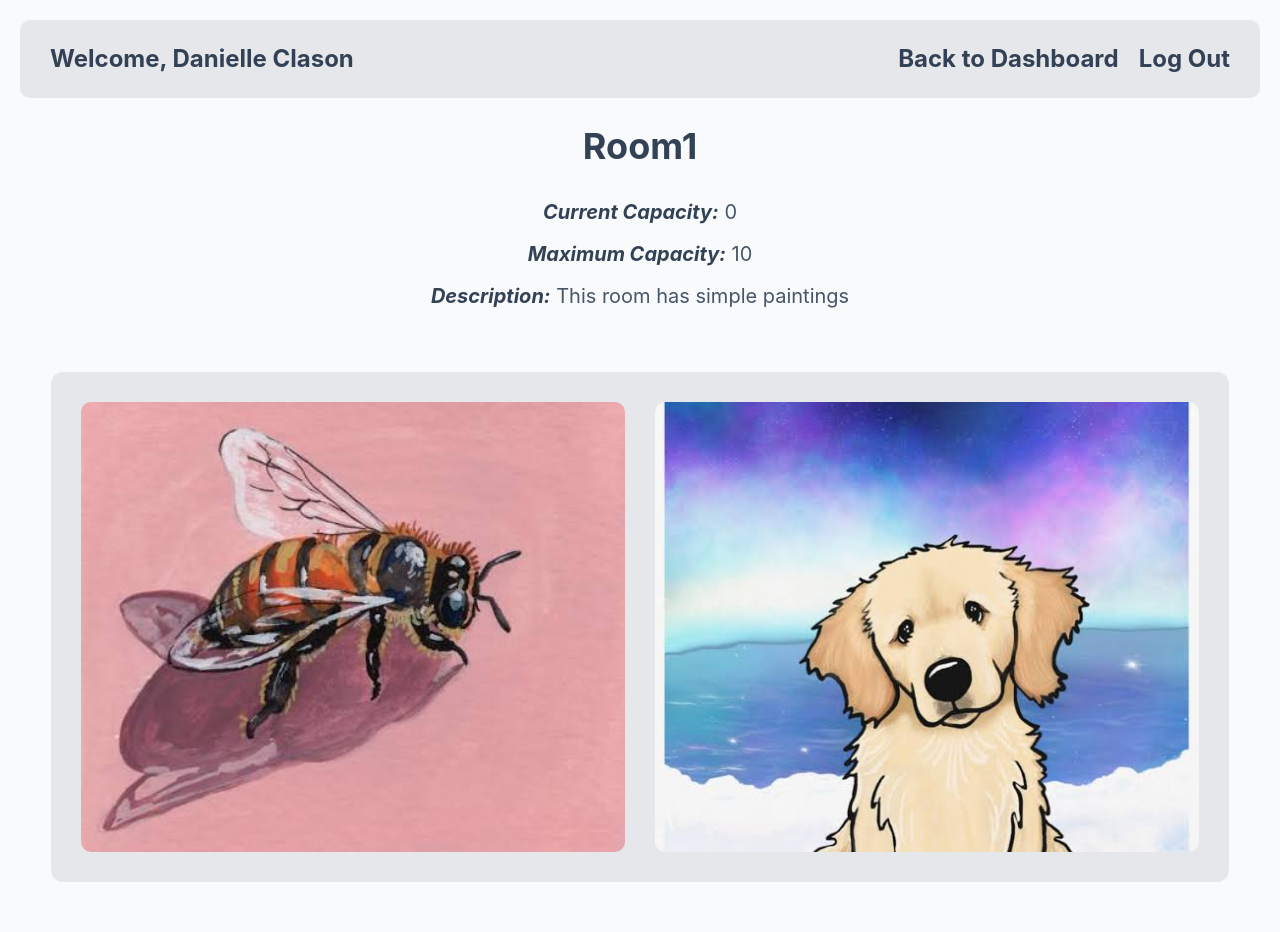
After one commit to dclason24/SecureProgramming, a Flask app: page /room1 in a window 1280 px wide. The commit adds this page. Run offline with Flask 3, Linux system fonts and the light colour scheme; a user stored in the database is signed in; data comes from the database, SQL or seed files in the repository.

Commit message:
Website Updates
I added
- room functionality
- display current and max capacity
- different dashboards for different roles

```diff
--- a/app.py
+++ b/app.py
@@ -95,11 +95,17 @@ def admin():
     if 'ID' not in session:
         return redirect(url_for('login'))
 
+    db=get_db()
+    cursor = db.cursor()
+    cursor.execute("select sum(current_capacity) from rooms")
+    total_capacity = cursor.fetchone()[0]
+
+
     if session.get('role') != 'admin':
         return "Access denied. You do not have permission to access this page."
 
     else:
-        return render_template("admin/dashboard.html", name= 'Admin')
+        return render_template("admin/dashboard.html", name= 'Admin', gallery_capacity = total_capacity)
 
 @app.route('/employee')
 def employee():
@@ -115,10 +121,15 @@ def employee():
     cursor = db.cursor()
     cursor.execute("select name from user where ID = ?", (user_id,))
     result = cursor.fetchone()
+
+    cursor.execute("select sum(current_capacity) from rooms")
+    total_capacity = cursor.fetchone()[0]
+
+
     cursor.close()
 
     name = result[0]
-    return render_template("employee/dashboard.html", name = name)
+    return render_template("employee/dashboard.html", name = name, gallery_capacity = total_capacity)
 
 
 @app.route('/guest')
@@ -135,10 +146,97 @@ def guest():
     cursor = db.cursor()
     cursor.execute("select name from user where ID = ?", (user_id,))
     result = cursor.fetchone()
+
+    cursor.execute("select sum(current_capacity) from rooms")
+    total_capacity = cursor.fetchone()[0]
+
+
     cursor.close()
 
     name = result[0]
-    return render_template("guest/dashboard.html", name = name)
+    return render_template("guest/dashboard.html", name = name, gallery_capacity = total_capacity)
+
+@app.route('/room1')
+def room1():
+    if 'ID' not in session:
+        return redirect(url_for('login'))
+
+    user_id = session['ID']
+    room_id = 1
+
+    db=get_db()
+    cursor = db.cursor()
+
+    cursor.execute("select name from user where ID = ?", (user_id,))
+    Nameresult = cursor.fetchone()
+    name = Nameresult[0]
+
+    cursor.execute("select room_name, max_capacity, current_capacity, description from rooms where room_id = ?", (room_id,))
+    room_result = cursor.fetchone()
+    room_name = room_result[0]
+    room_Maxcapacity = room_result[1]
+    room_current_capacity = room_result[2]
+    room_description = room_result[3]
+
+    cursor.close()
+    return render_template("room1.html", name = name, room_name = room_name,
+                           room_Maxcapacity = room_Maxcapacity, room_current_capacity = room_current_capacity,
+                            room_description = room_description, role = session['role'])
+
+
+@app.route('/room2')
+def room2():
+    if 'ID' not in session:
+        return redirect(url_for('login'))
+
+    user_id = session['ID']
+    room_id = 2
+
+    db=get_db()
+    cursor = db.cursor()
+
+    cursor.execute("select name from user where ID = ?", (user_id,))
+    Nameresult = cursor.fetchone()
+    name = Nameresult[0]
+
+    cursor.execute("select room_name, max_capacity, current_capacity, description from rooms where room_id = ?", (room_id,))
+    room_result = cursor.fetchone()
+    room_name = room_result[0]
+    room_Maxcapacity = room_result[1]
+    room_current_capacity = room_result[2]
+    room_description = room_result[3]
+
+    cursor.close()
+    return render_template("room2.html", name = name, room_name = room_name,
+                           room_Maxcapacity = room_Maxcapacity, room_current_capacity = room_current_capacity,
+                            room_description = room_description, role = session['role'])
+
+@app.route('/room3')
+def room3():
+    if 'ID' not in session:
+        return redirect(url_for('login'))
+
+    user_id = session['ID']
+    room_id = 3
+
+    db=get_db()
+    cursor = db.cursor()
+
+    cursor.execute("select name from user where ID = ?", (user_id,))
+    Nameresult = cursor.fetchone()
+    name = Nameresult[0]
+
+    cursor.execute("select room_name, max_capacity, current_capacity, description from rooms where room_id = ?", (room_id,))
+    room_result = cursor.fetchone()
+    room_name = room_result[0]
+    room_Maxcapacity = room_result[1]
+    room_current_capacity = room_result[2]
+    room_description = room_result[3]
+
+    cursor.close()
+    return render_template("room3.html", name = name, room_name = room_name,
+                           room_Maxcapacity = room_Maxcapacity, room_current_capacity = room_current_capacity,
+                            room_description = room_description, role = session['role'])
 
 @app.route('/logout')
 def logout():
--- a/static/art.css
+++ b/static/art.css
@@ -47,3 +47,66 @@ body {
 #logout a:hover {
     text-decoration: underline;
 }
+
+#artPic {
+    width: 95%;
+    max-width: 1200px;
+    margin: 30px auto;
+
+    background-color: #e5e7eb;
+
+    display: grid;
+    grid-template-columns: 1fr 1fr;
+    gap: 30px;
+
+    padding: 30px;
+    border-radius: 12px;
+}
+
+#artPic img {
+    width: 100%;
+    height: 450px;
+    object-fit: cover;
+    border-radius: 10px;
+}
+
+#navLinks {
+    display: flex;
+    gap: 20px;
+}
+
+#navLinks a {
+    color: #334155;
+    text-decoration: none;
+    font-size: 24px;
+    font-weight: bold;
+}
+
+#navLinks a:hover {
+    text-decoration: underline;
+}
+
+#roomInfo, #galleryCapacity {
+    width: 90%;
+    max-width: 1000px;
+    margin: 20px auto;
+    text-align: center;
+}
+
+#roomInfo h1 {
+    font-size: 36px;
+    font-weight: 700;
+    color: #334155;
+    margin-bottom: 20px;
+}
+
+#roomInfo p {
+    font-size: 20px;
+    color: #475569;
+    margin: 10px 0;
+}
+
+#roomInfo p em {
+    font-weight: 700;
+    color: #334155;
+}
--- /dev/null
+++ b/templates/room1.html
@@ -0,0 +1,45 @@
+<!DOCTYPE html>
+<html>
+<head>
+    <title>Dashboard</title>
+    <link rel="stylesheet" href="{{ url_for('static', filename='art.css') }}">
+</head>
+
+<body>
+    <div id="topnav">
+    <div id="welcome">
+        {% block header %}
+            <h2>Welcome, {{name}}</h2>
+        {% endblock %}
+    </div>
+
+    <div id="navLinks">
+        {% if role == 'guest' %}
+            <a href="{{ url_for('guest') }}"> Back to Dashboard </a>
+        {% elif role == 'employee' %}
+            <a href="{{ url_for('employee') }}"> Back to Dashboard </a>
+        {% elif role == 'admin' %}
+            <a href="{{ url_for('admin') }}"> Back to Dashboard </a>
+        {% endif %}
+
+        <a href="{{ url_for('logout') }}">Log Out</a>
+    </div>
+
+    </div>
+
+   <div id="roomInfo">
+        <h1>{{ room_name }}</h1>
+
+        <p><em>Current Capacity:</em> {{ room_current_capacity }}</p>
+
+        <p><em>Maximum Capacity:</em> {{ room_Maxcapacity }}</p>
+
+        <p><em>Description:</em> {{ room_description }}</p>
+    </div>
+
+    <div id = "artPic">
+        <img src="{{ url_for('static', filename='pictures/beePicture.jpeg') }}" >
+         <img src="{{ url_for('static', filename='pictures/dogPicture.jpeg') }}" >
+    </div>
+
+</body>
```
Also changed, not shown: templates/admin/dashboard.html (+38 -1 lines), templates/employee/dashboard.html (+38 -1 lines), templates/guest/dashboard.html (+12 -2 lines), templates/room2.html (added, +45 -0 lines), templates/room3.html (added, +45 -0 lines), SecureProgramming.db, static/pictures/beePicture.jpeg (added), static/pictures/dogPicture.jpeg (added), static/pictures/pottery1Image.jpeg (added), static/pictures/pottery2Image.jpeg (added), static/pictures/sculpture1.webp (added), static/pictures/sculpture2.avif (added).
